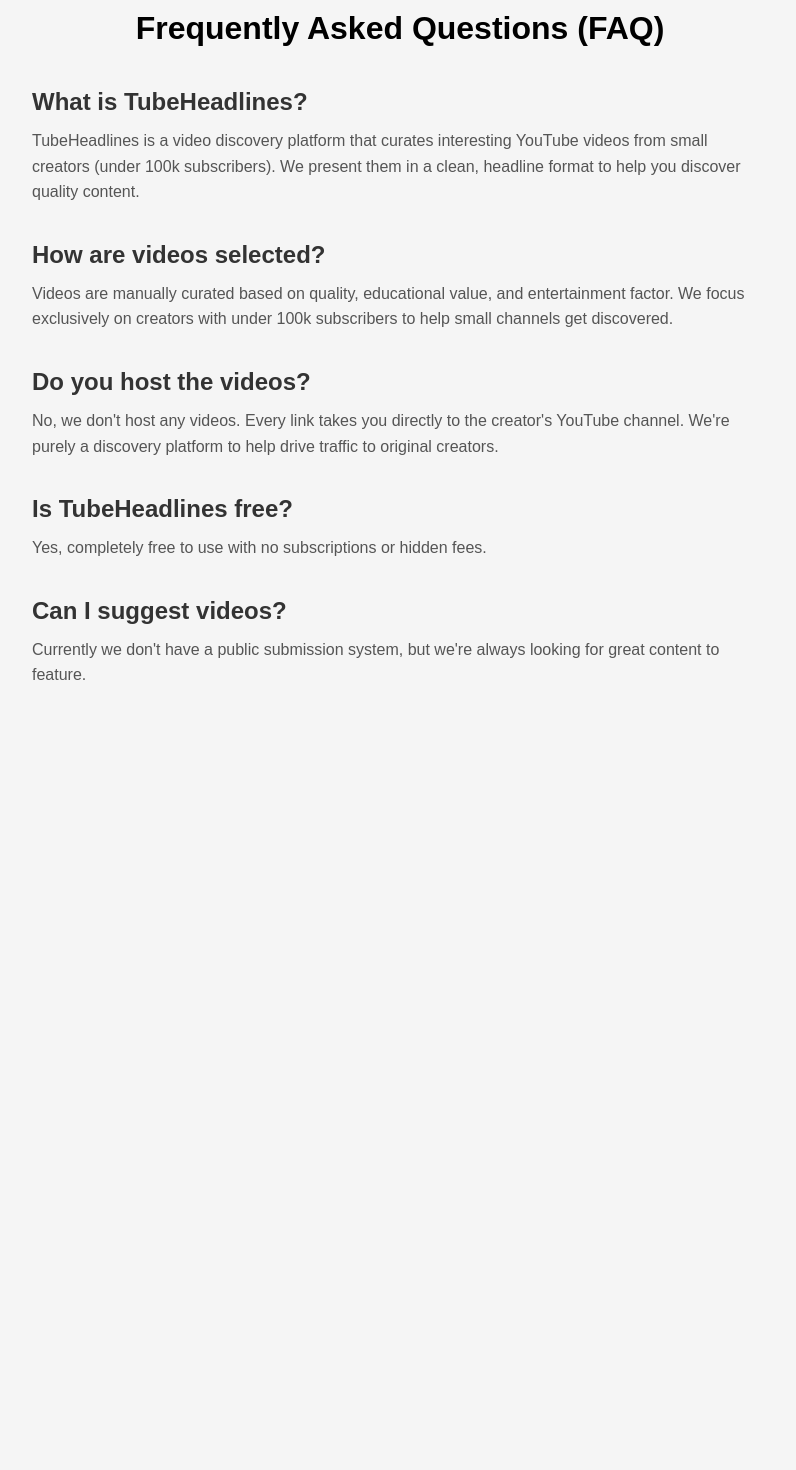
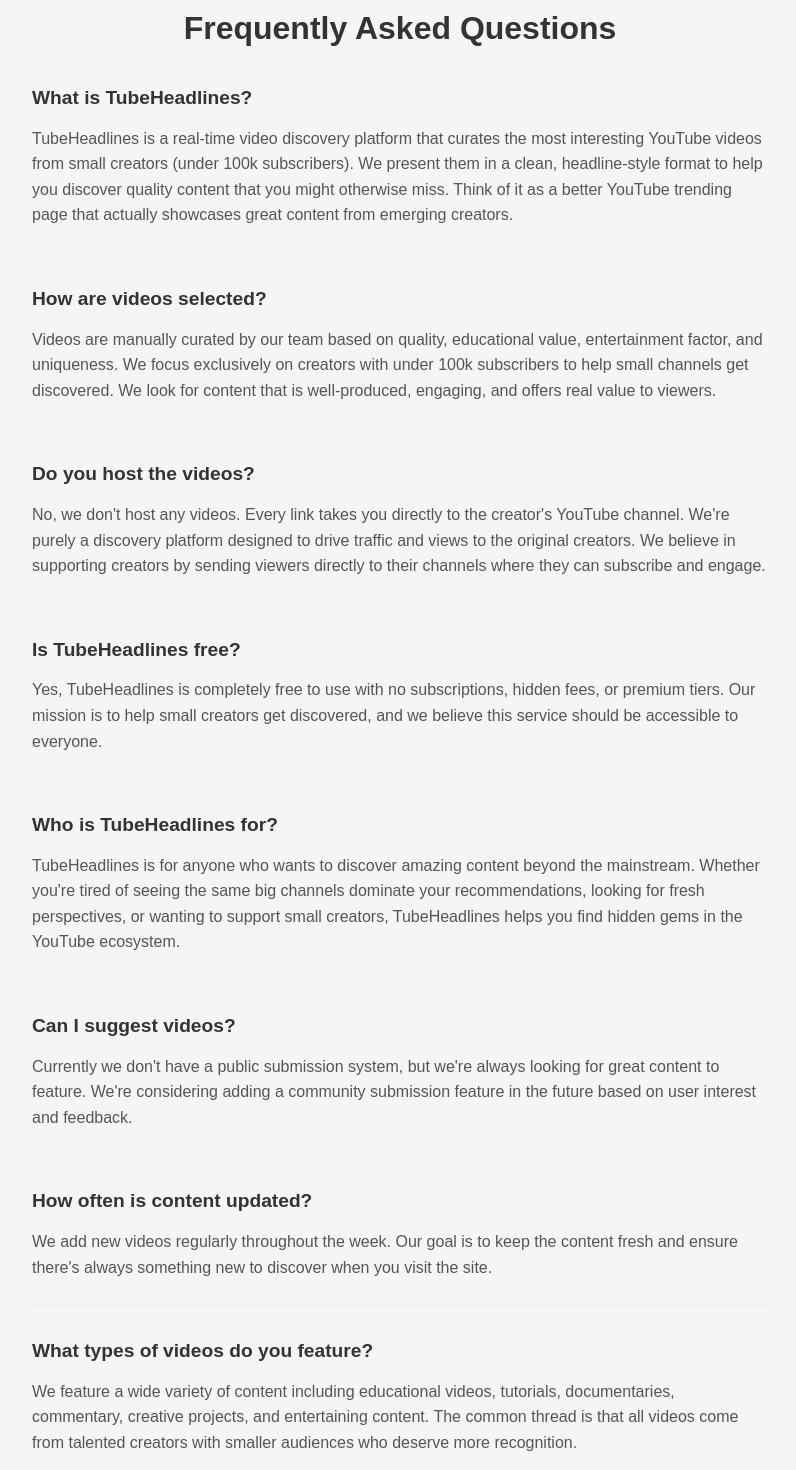
Before and after one commit to snakescrack/tubeheadlines, a React (Vite) app: page /faq in a window 1280 px wide. Shown: the part 60-1530 px from the top of the page, without its empty margins (240-1036 px from the left). Before the commit the page ends 832 px from the top, so only its background shows below. Built offline with nearby package versions, Linux system fonts and the light colour scheme; no server answers.

Commit message:
feat: Restore comprehensive FAQ with 8 detailed questions and better content

```diff
--- a/src/components/FAQ.jsx
+++ b/src/components/FAQ.jsx
@@ -1,33 +1,56 @@
 import React from 'react';
 
 export default function FAQ() {
+  const faqs = [
+    {
+      question: 'What is TubeHeadlines?',
+      answer: 'TubeHeadlines is a real-time video discovery platform that curates the most interesting YouTube videos from small creators (under 100k subscribers). We present them in a clean, headline-style format to help you discover quality content that you might otherwise miss. Think of it as a better YouTube trending page that actually showcases great content from emerging creators.'
+    },
+    {
+      question: 'How are videos selected?',
+      answer: 'Videos are manually curated by our team based on quality, educational value, entertainment factor, and uniqueness. We focus exclusively on creators with under 100k subscribers to help small channels get discovered. We look for content that is well-produced, engaging, and offers real value to viewers.'
+    },
+    {
+      question: 'Do you host the videos?',
+      answer: 'No, we don\'t host any videos. Every link takes you directly to the creator\'s YouTube channel. We\'re purely a discovery platform designed to drive traffic and views to the original creators. We believe in supporting creators by sending viewers directly to their channels where they can subscribe and engage.'
+    },
+    {
+      question: 'Is TubeHeadlines free?',
+      answer: 'Yes, TubeHeadlines is completely free to use with no subscriptions, hidden fees, or premium tiers. Our mission is to help small creators get discovered, and we believe this service should be accessible to everyone.'
+    },
+    {
+      question: 'Who is TubeHeadlines for?',
+      answer: 'TubeHeadlines is for anyone who wants to discover amazing content beyond the mainstream. Whether you\'re tired of seeing the same big channels dominate your recommendations, looking for fresh perspectives, or wanting to support small creators, TubeHeadlines helps you find hidden gems in the YouTube ecosystem.'
+    },
+    {
+      question: 'Can I suggest videos?',
+      answer: 'Currently we don\'t have a public submission system, but we\'re always looking for great content to feature. We\'re considering adding a community submission feature in the future based on user interest and feedback.'
+    },
+    {
+      question: 'How often is content updated?',
+      answer: 'We add new videos regularly throughout the week. Our goal is to keep the content fresh and ensure there\'s always something new to discover when you visit the site.'
+    },
+    {
+      question: 'What types of videos do you feature?',
+      answer: 'We feature a wide variety of content including educational videos, tutorials, documentaries, commentary, creative projects, and entertaining content. The common thread is that all videos come from talented creators with smaller audiences who deserve more recognition.'
+    }
+  ];
+
   return (
     <div style={{maxWidth: '800px', margin: '2rem auto', padding: '2rem', fontFamily: 'Arial, sans-serif'}}>
-      <h1 style={{textAlign: 'center', marginBottom: '2rem'}}>Frequently Asked Questions (FAQ)</h1>
+      <h1 style={{textAlign: 'center', marginBottom: '2rem', color: '#333'}}>Frequently Asked Questions</h1>
 
-      <div style={{marginBottom: '2rem'}}>
-        <h2 style={{color: '#333', marginBottom: '0.5rem'}}>What is TubeHeadlines?</h2>
-        <p style={{color: '#555', lineHeight: '1.6'}}>TubeHeadlines is a video discovery platform that curates interesting YouTube videos from small creators (under 100k subscribers). We present them in a clean, headline format to help you discover quality content.</p>
-      </div>
+      {faqs.map((faq, index) => (
+        <div key={index} style={{marginBottom: '2rem', borderBottom: '1px solid #eee', paddingBottom: '1.5rem'}}>
+          <h2 style={{color: '#333', marginBottom: '0.8rem', fontSize: '1.2rem'}}>{faq.question}</h2>
+          <p style={{color: '#555', lineHeight: '1.6', margin: '0'}}>{faq.answer}</p>
+        </div>
+      ))}
 
-      <div style={{marginBottom: '2rem'}}>
-        <h2 style={{color: '#333', marginBottom: '0.5rem'}}>How are videos selected?</h2>
-        <p style={{color: '#555', lineHeight: '1.6'}}>Videos are manually curated based on quality, educational value, and entertainment factor. We focus exclusively on creators with under 100k subscribers to help small channels get discovered.</p>
-      </div>
-
-      <div style={{marginBottom: '2rem'}}>
-        <h2 style={{color: '#333', marginBottom: '0.5rem'}}>Do you host the videos?</h2>
-        <p style={{color: '#555', lineHeight: '1.6'}}>No, we don't host any videos. Every link takes you directly to the creator's YouTube channel. We're purely a discovery platform to help drive traffic to original creators.</p>
-      </div>
-
-      <div style={{marginBottom: '2rem'}}>
-        <h2 style={{color: '#333', marginBottom: '0.5rem'}}>Is TubeHeadlines free?</h2>
-        <p style={{color: '#555', lineHeight: '1.6'}}>Yes, completely free to use with no subscriptions or hidden fees.</p>
-      </div>
-
-      <div style={{marginBottom: '2rem'}}>
-        <h2 style={{color: '#333', marginBottom: '0.5rem'}}>Can I suggest videos?</h2>
-        <p style={{color: '#555', lineHeight: '1.6'}}>Currently we don't have a public submission system, but we're always looking for great content to feature.</p>
+      <div style={{marginTop: '3rem', padding: '1.5rem', backgroundColor: '#f8f9fa', borderRadius: '8px', textAlign: 'center'}}>
+        <p style={{color: '#666', margin: '0', fontSize: '0.9rem'}}>
+          Have more questions? Feel free to reach out to us through our social media channels or contact page.
+        </p>
       </div>
     </div>
   );
```
Also changed, not shown: 1 other file (tests, documents, lock files or other folders).
